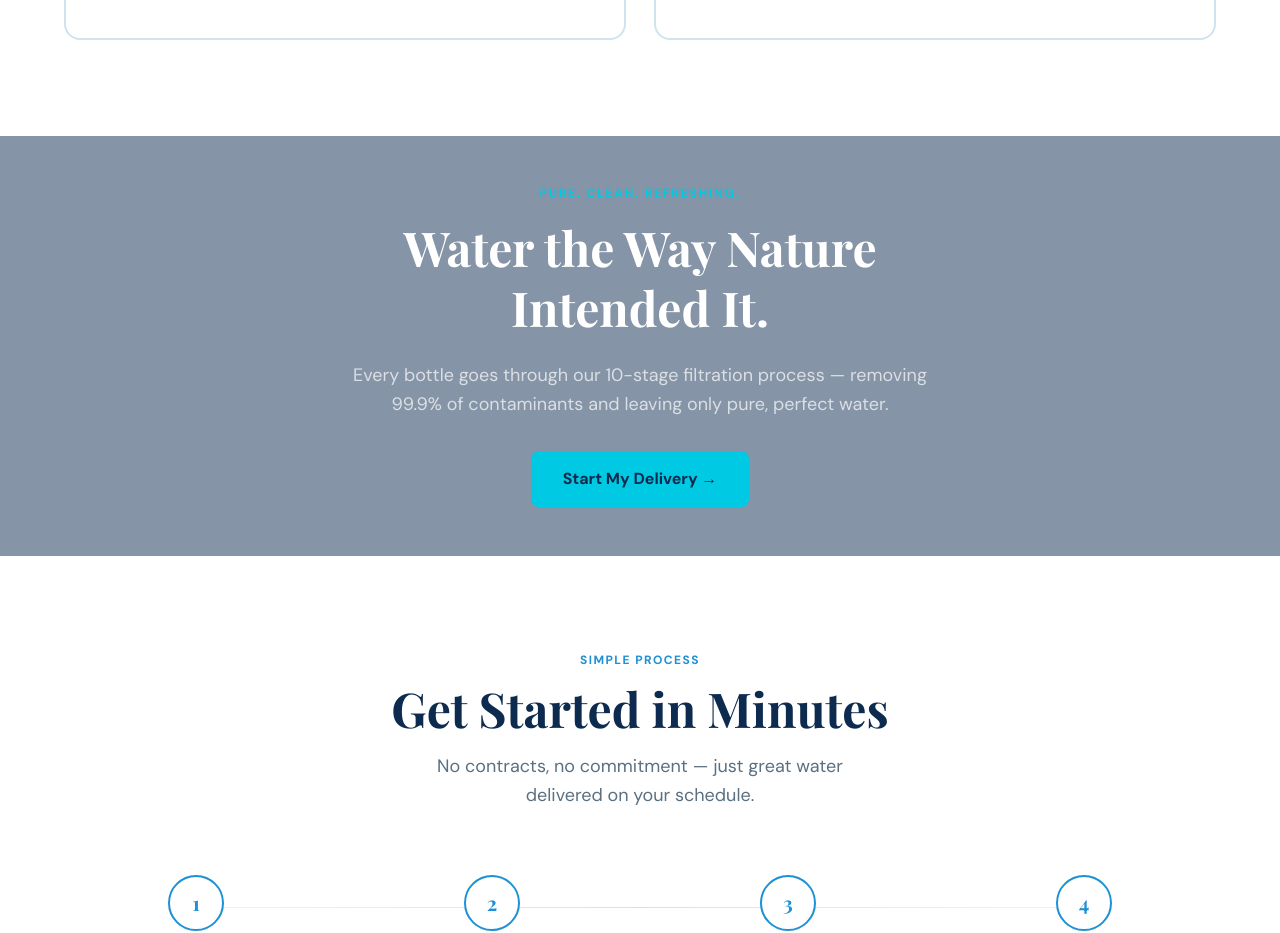
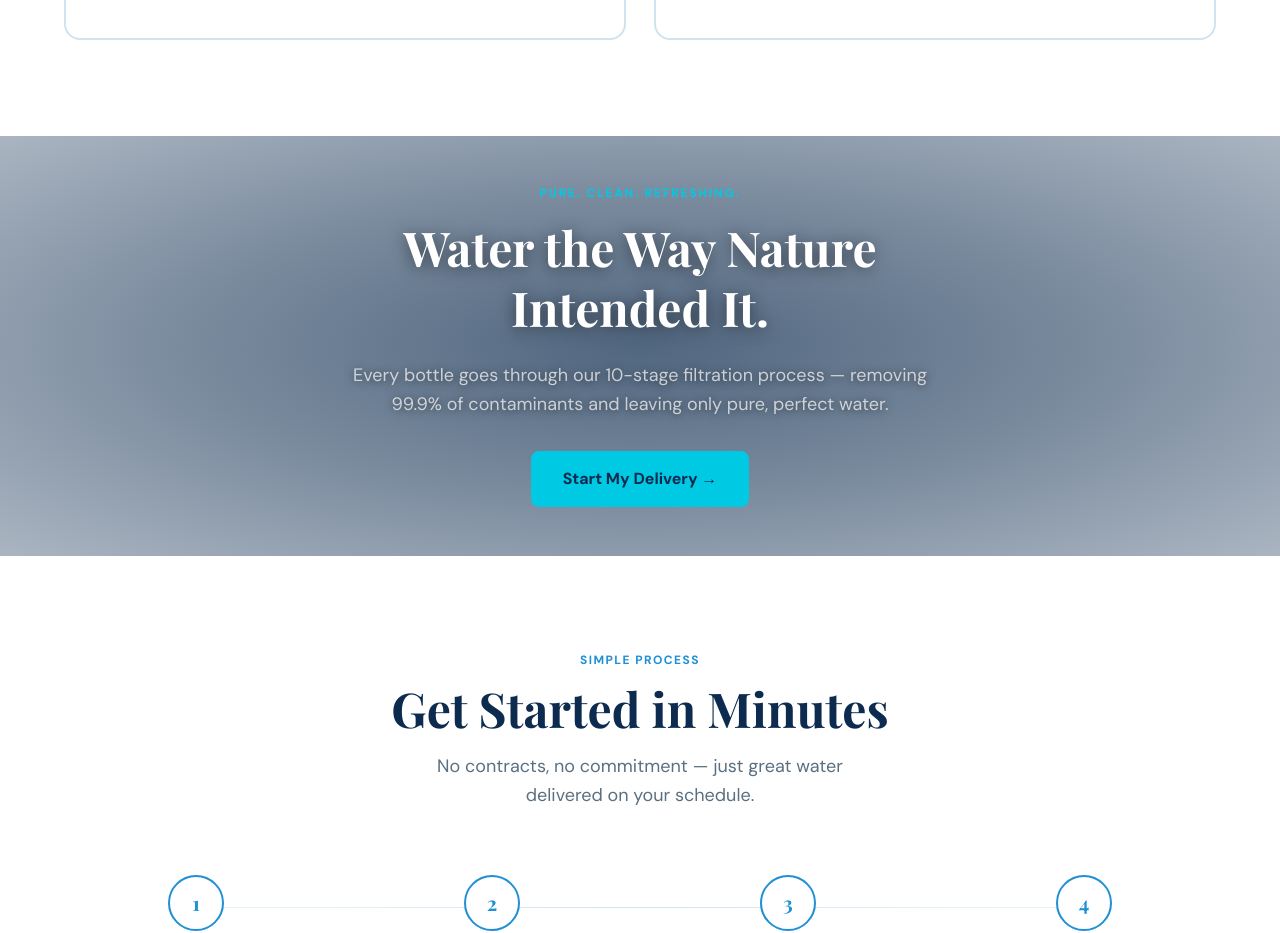
Before and after one commit to theoakagency/pureowater, a Next.js app: page / in a window 1280 px wide. Shown: the part 1702-2635 px from the top of the page. Built offline with nearby package versions, Linux system fonts and the light colour scheme; no server answers; a web font is replaced by a local one.

Commit message:
Improve parallax section text contrast with gradient overlay

```diff
--- a/components/ParallaxDivider.tsx
+++ b/components/ParallaxDivider.tsx
@@ -36,7 +36,7 @@ export default function ParallaxDivider() {
       />
 
       {/* Overlay for readability */}
-      <div className="absolute inset-0 bg-[#0d2b4e]/50" />
+      <div className="absolute inset-0" style={{ background: 'radial-gradient(ellipse at center, rgba(13,43,78,0.72) 0%, rgba(13,43,78,0.55) 50%, rgba(13,43,78,0.35) 100%)' }} />
 
       {/* Content centered over the image */}
       <div className="relative z-10 h-full flex flex-col items-center justify-center text-center px-6">
@@ -45,11 +45,11 @@ export default function ParallaxDivider() {
         </p>
         <h2
           className="text-4xl lg:text-5xl font-bold text-white max-w-2xl leading-tight mb-6"
-          style={{ fontFamily: 'var(--font-playfair)' }}
+          style={{ fontFamily: 'var(--font-playfair)', textShadow: '0 2px 16px rgba(0,0,0,0.5)' }}
         >
           Water the Way Nature<br />Intended It.
         </h2>
-        <p className="text-white/70 text-lg max-w-xl leading-relaxed mb-8">
+        <p className="text-white/70 text-lg max-w-xl leading-relaxed mb-8" style={{ textShadow: '0 1px 8px rgba(0,0,0,0.5)' }}>
           Every bottle goes through our 10-stage filtration process — removing 99.9% of contaminants and leaving only pure, perfect water.
         </p>
         <a
```
